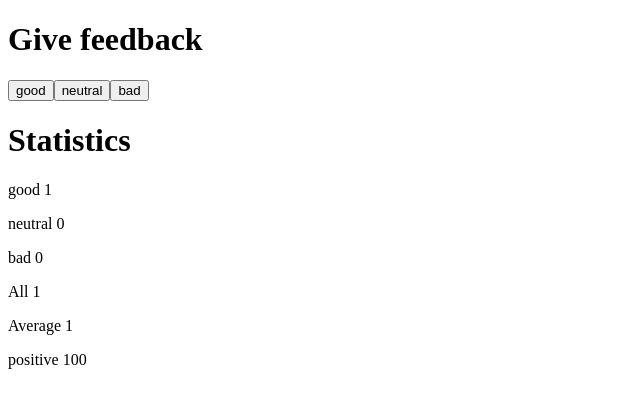
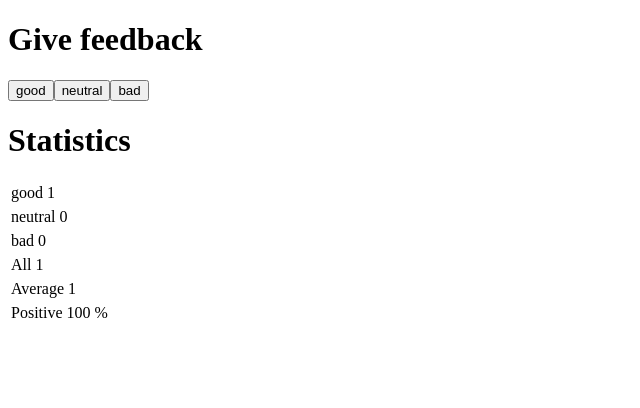
Before and after one commit to Jean198/fullstackOpenCourse2023, a React (Create React App) app in the folder part1/unicafe/: page / in a window 1280 px wide. Both pictures are taken after a click on the button "good". Shown: the top 408 px of the page, without its empty margins (0-640 px from the left). Built offline with nearby package versions, Linux system fonts and the light colour scheme.

Commit message:
unicafe step6

```diff
--- a/part1/unicafe/src/App.js
+++ b/part1/unicafe/src/App.js
@@ -52,20 +52,26 @@ const Statistics = ({ bad, good, neutral, total, average, positive }) => {
       <StatisticLine text='bad' value={bad} />
       <StatisticLine text='All' value={total} />
       <StatisticLine text='Average' value={average} />
-      <StatisticLine text='positive' value={positive} />
+      <StatisticLine text='Positive' value={positive} percentage='%' />
     </>
   );
 };
 
-const StatisticLine = ({ text, value }) => {
+const StatisticLine = ({ text, value, percentage }) => {
   return (
-    <p>
-      {text} {value}
-    </p>
+    <table>
+      <tbody>
+        <tr>
+          <td>{text}</td>
+          <td>
+            {value} {percentage}
+          </td>
+        </tr>
+      </tbody>
+    </table>
   );
 };
 
 const Button = ({ clickAction, feedbackType, text }) => {
-  console.log(text);
   return <button onClick={() => clickAction(feedbackType + 1)}>{text}</button>;
 };
```
